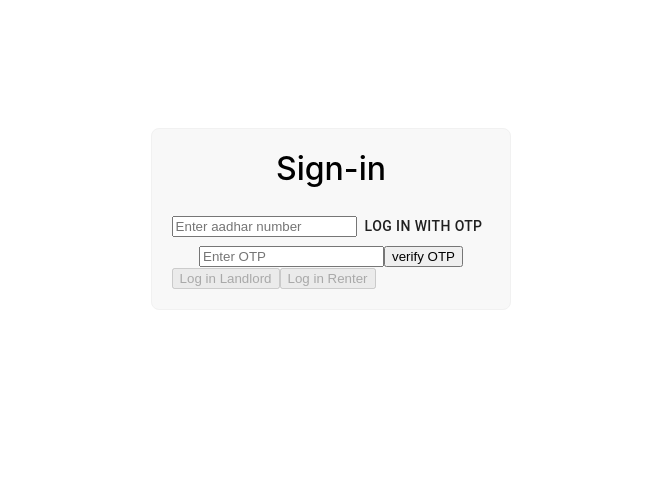
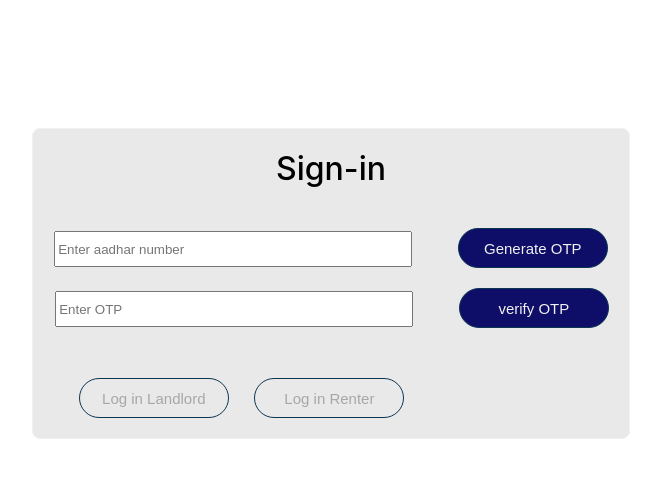
Before and after one commit to 1711shashank/aadhar, a React (Create React App) app: page /login in a window 1280 px wide. Shown: the top 478 px of the page, without its empty margins (309-970 px from the left). Built offline with nearby package versions, Linux system fonts and the light colour scheme.

Commit message:
Css added

```diff
--- a/package.json
+++ b/package.json
@@ -3,6 +3,8 @@
   "version": "0.1.0",
   "private": true,
   "dependencies": {
+    "@emotion/react": "^11.5.0",
+    "@emotion/styled": "^11.3.0",
     "@material-ui/core": "^4.12.3",
     "@mui/icons-material": "^5.0.5",
     "@mui/material": "^5.0.6",
@@ -13,7 +15,7 @@
     "react": "^17.0.2",
     "react-dom": "^17.0.2",
     "react-router-dom": "^5.3.0",
-    "react-scripts": "4.0.3",
+    "react-scripts": "^4.0.3",
     "web-vitals": "^1.1.2"
   },
   "scripts": {
--- a/src/Login.css
+++ b/src/Login.css
@@ -16,9 +16,11 @@
   .login__container {
     align-items: center;
     margin: 10% 25% 25% 25%;
+
+    height: 200vh;
     padding: 150px;
     text-align: center;
-    background-color: #f8f8f8;
+    background:rgb(233, 233, 233);
     border-radius: 25px;
 
 
@@ -71,3 +73,52 @@
     margin-top: 15px;
     font-size: 12px;
   }
+
+  .button{
+    background-color: transparent;
+    border: 1.5px solid #0b3653;
+    border-radius: 2em;
+    font-size:15px;
+    padding: 0.6rem 0.8rem;
+    margin-left: 2vw;
+    margin-top: 20px;
+    width: 150px;
+    height: 40px;
+    cursor: pointer;
+  }
+
+
+  .button1{
+    background-color:rgb(14, 14, 105);
+    border: 1.5px solid #0b3653;
+    border-radius: 2em;
+    font-size:15px;
+    padding: 0.6rem 0.8rem;
+    margin-left: 2vw;
+    margin-top: 20px;
+    width: 150px;
+    height: 40px;
+    color: #f1f1f1;
+    cursor: pointer;
+  }
+
+
+  button:hover {
+    color: rgb(255, 255, 255);
+    background-color:rgb(14, 14, 105);
+    border:1.5px solid #080808;
+    transition: all ease-in-out 350ms;
+}
+
+.input{
+  width: 350px;
+  height: 30px;
+  margin-right: 20px;
+
+}
+
+input:hover{
+border-color: #073d61;
+transition: all ease-in-out 350ms;
+
+}
--- a/src/Login.js
+++ b/src/Login.js
@@ -1,6 +1,5 @@
 import React from "react";
 import "./Login.css";
-import Button from "@material-ui/core/Button";
 import { Link } from "react-router-dom";
 
 
@@ -53,36 +52,36 @@ function Login() {
         <h1>Sign-in</h1>
         <div className="login__form">
           <div className="login__form__ID">
-            <input
+            <input className="input"
               type="number"
               id="aadharNumber"
               placeholder="Enter aadhar number"
               value={aadharNumber}
               onChange={(e) => setAadharNumber(e.target.value)}
             />
-            <Button type="submit" onClick={submit}>
-              Log in with OTP
-            </Button>
+            <button className="button1" type="submit" onClick={submit}>
+              Generate OTP
+            </button>
           </div>
           <div className="login__form__OTP">
-            <input
+            <input className="input" style={{marginTop:"12px", marginLeft:"2px"}}
               type="number"
               placeholder="Enter OTP"
               id="OTP"
               value={OTP}
               onChange={(e) => setOTP(e.target.value)}
             />
-            <button type="submit" onClick={verifyOTP}>
+            <button className="button1" type="submit" onClick={verifyOTP}>
               verify OTP
             </button>
           </div>
 
           <div className="login__buttons">
             <Link to="/Landlord">
-              <button type="submit" disabled={disable} onClick={verifyOTP}>Log in Landlord</button>
+              <button className="button" style={{marginTop:"50px"}} type="submit" disabled={disable} onClick={verifyOTP}>Log in Landlord</button>
             </Link>
             <Link to="/Renter">
-              <button type="submit" disabled={disable} onClick={verifyOTP}>Log in Renter</button>
+              <button className="button"  style={{marginTop:"50px"}} type="submit" disabled={disable} onClick={verifyOTP}>Log in Renter</button>
             </Link>
 
 
```
Also changed, not shown: 1 other file (tests, documents, lock files or other folders).
